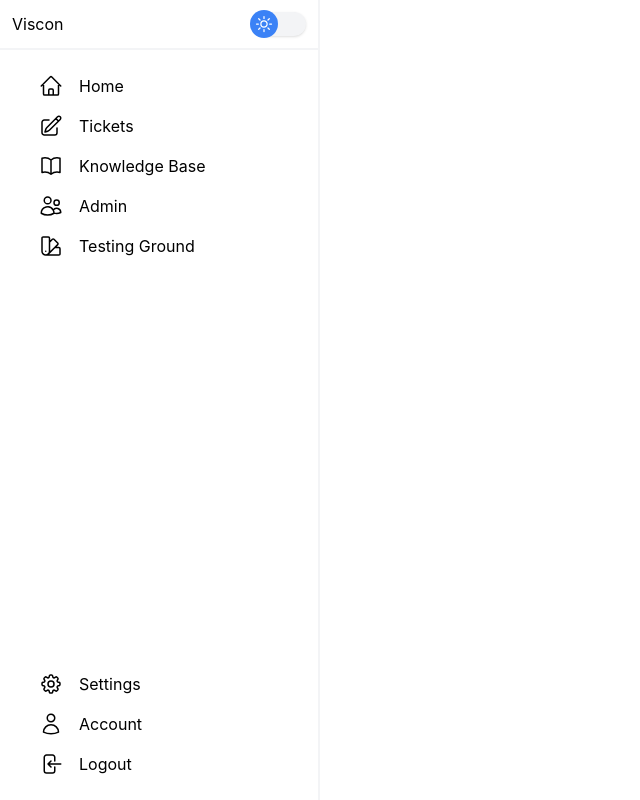
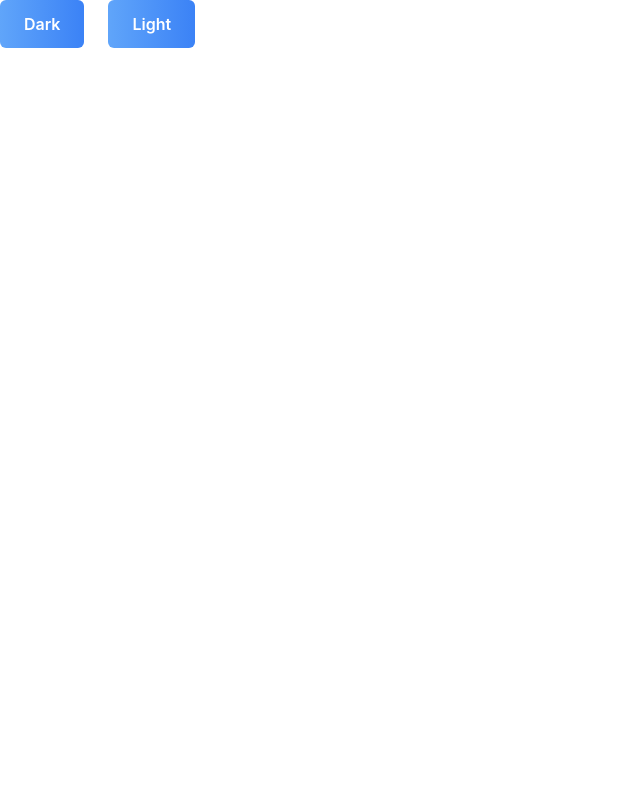
Before and after one commit to The0Danktor/Project-C, a React (Create React App) app in the folder ClientApp/: page / in a window 1280 px wide. Shown: the whole page, without its empty margins (0-640 px from the left). Built offline with nearby package versions, Linux system fonts and the light colour scheme.

Commit message:
Revert "Merge remote-tracking branch 'origin/Sidebar' into tickets"
This reverts commit f0e9f49c07b26740ff41387f9d1a07b7b62cedea, reversing
changes made to 8f234b62dfc061f9f1d17fd5c66b508392c56ef5.

```diff
--- a/ClientApp/package.json
+++ b/ClientApp/package.json
@@ -3,7 +3,6 @@
   "version": "0.1.0",
   "private": true,
   "dependencies": {
-    "@heroicons/react": "^2.0.12",
     "@reduxjs/toolkit": "^1.8.5",
     "@testing-library/jest-dom": "^5.16.5",
     "@testing-library/react": "^13.4.0",
--- /dev/null
+++ b/ClientApp/src/components/Customer/NavSide.tsx
@@ -0,0 +1,21 @@
+import React from "react";
+import { DarkmodeSwitch } from "../Shared/DarkmodeSwitch";
+
+export function NavSide() {
+
+  return (
+    <div className="absolute left-0 h-screen w-80 flex flex-col bg-white dark:bg-gray-900 border-r-2 border-gray-200 dark:border-gray-800 transition duration-300" >
+      <div className="flex justify-between w-full py-3 px-3 border-b-2 border-gray-200 dark:border-gray-800 transition duration-300">
+        <p className="text-black dark:text-white transition duration-300">Viscon</p>
+        <DarkmodeSwitch />
+      </div>
+      <div className="flex flex-col item">
+        <p className="dark:text-white mx-4 my-2 transition duration-300">Home</p>
+        <p className="dark:text-white mx-4 my-2 transition duration-300">Tickets</p>
+        <p className="dark:text-white mx-4 my-2 transition duration-300">KnowledgeBase</p>
+        <p className="dark:text-white mx-4 my-2 transition duration-300">Admin</p>
+        <p className="dark:text-white mx-4 my-2 transition duration-300">Settings</p>
+      </div>
+    </div>
+  );
+}
--- /dev/null
+++ b/ClientApp/src/components/NavSide.tsx
@@ -0,0 +1,50 @@
+import React from "react";
+import { Link } from "react-router-dom";
+
+/* <div className="bg-white dark:bg-gray-900 flex items-center justify-center w-screen h-screen flex-col">
+        <div className="bg-white border rounded-md border-gray-300 flex text-gray-700 text-sm font-medium py-0.5 px-2 dark:bg-gray-900 dark:text-gray-300 dark:border-gray-700 m-2">
+          homePage
+        </div>
+        <button
+          className="bg-white border rounded-md border-gray-300 flex text-gray-700 text-sm font-medium py-0.5 px-2 dark:bg-gray-900 dark:text-gray-300 dark:border-gray-700 m-2"
+          onClick={toggleLightMode}
+        >
+          light
+        </button>
+        <button
+          className="bg-white border rounded-md border-gray-300 flex text-gray-700 text-sm font-medium py-0.5 px-2 dark:bg-gray-900 dark:text-gray-300 dark:border-gray-700 m-2"
+          onClick={toggleDarkMode}
+        >
+          dark
+        </button>
+      </div> */
+
+export function NavSide() {
+  const root = document.getElementsByTagName("html")[0];
+  const toggleDarkMode = () => {
+    root.setAttribute("class", "dark");
+    localStorage.theme = "dark";
+  };
+  const toggleLightMode = () => {
+    root.removeAttribute("class");
+    localStorage.theme = "light";
+  };
+  return (
+    <div className="absolute left-0 h-screen w-1/5 flex flex-col justify-center bg-white dark:bg-blue-400">
+      <div className="absolute top-0">
+        <button
+          onClick={toggleDarkMode}
+          className="bg-gradient-to-r from-blue-400 to-blue-500 hover:from-red-500 hover:to-orange-500 text-white font-semibold px-6 py-3 rounded-md mr-6"
+        >
+          <h1>Dark</h1>
+        </button>
+        <button
+          onClick={toggleLightMode}
+          className="bg-gradient-to-r from-blue-400 to-blue-500 hover:from-red-500 hover:to-orange-500 text-white font-semibold px-6 py-3 rounded-md mr-6"
+        >
+          Light
+        </button>
+      </div>
+    </div>
+  );
+}
--- a/ClientApp/src/components/Shared/DarkmodeSwitch.tsx
+++ b/ClientApp/src/components/Shared/DarkmodeSwitch.tsx
@@ -37,7 +37,7 @@ export function DarkmodeSwitch() {
     </svg>
   );
 
-  let [logo, setLogo] = useState( localStorage.theme === "dark"? {svg: moon, name: "moon" } : {svg: sun, name: "sun" } );
+  let [logo, setLogo] = useState({ svg: moon, name: "moon" });
 
   const root = document.getElementsByTagName("html")[0];
   const toggleDarkMode = () => {
@@ -65,12 +65,12 @@ export function DarkmodeSwitch() {
   return (
     <div>
       <button
-        className="w-10 h5 md:w-12 md:h-6 rounded-2xl bg-gray-100 dark:bg-gray-800  flex items-center  transition duration-300 focus:outline-none shadow"
+        className="w-10 h5 md:w-12 md:h-6 rounded-2xl bg-gray-200 dark:bg-gray-800  flex items-center  transition duration-300 focus:outline-none shadow"
         onClick={onChange}
       >
         <div
           id="switch-toggle"
-          className="w-6 h-6 md:w-7 md:h-7 relative rounded-full transition duration-500 transform bg-blue-500 -translate-x-2 dark:translate-x-full dark:bg-gray-700 p-1 text-white flex items-center justify-center"
+          className="w-6 h-6 md:w-7 md:h-7 relative rounded-full transition duration-500 transform bg-yellow-500 -translate-x-2 dark:translate-x-full dark:bg-gray-700 p-1 text-white flex items-center justify-center"
         >
           {logo.svg}
         </div>
--- a/ClientApp/src/components/Shared/NavSide.tsx
+++ /dev/null
@@ -1,72 +0,0 @@
-import React from "react";
-import { DarkmodeSwitch } from "./DarkmodeSwitch";
-import NavSideButton from "./NavSideButton";
-import {
-  BookOpenIcon,
-  HomeIcon,
-  PencilSquareIcon,
-  UsersIcon,
-  UserIcon,
-  ArrowLeftOnRectangleIcon,
-  Cog8ToothIcon,
-  SwatchIcon,
-} from "@heroicons/react/24/outline";
-
-export function NavSide() {
-  return (
-    <div className="absolute left-0 h-screen w-80 flex flex-col bg-white dark:bg-gray-900 border-r-2 border-gray-100 dark:border-gray-800 transition duration-300">
-      <div className="flex justify-between w-full py-3 px-3 border-b-2 border-gray-100 dark:border-gray-800 transition duration-300">
-        <p className="text-black dark:text-gray-400 transition duration-300">
-          Viscon
-        </p>
-        <DarkmodeSwitch />
-      </div>
-      <div className="flex flex-col h-full justify-between">
-        <div className="flex flex-col items-center my-4">
-          <NavSideButton
-            title="Home"
-            svg={<HomeIcon className="w-6 h-6 m-2" />}
-            page="../"
-          />
-          <NavSideButton
-            title="Tickets"
-            svg={<PencilSquareIcon className="w-6 h-6 m-2" />}
-            page="../tickets"
-          />
-          <NavSideButton
-            title="Knowledge Base"
-            svg={<BookOpenIcon className="w-6 h-6 m-2" />}
-            page="../knowledge"
-          />
-          <NavSideButton
-            title="Admin"
-            svg={<UsersIcon className="w-6 h-6 m-2" />}
-            page="../admin"
-          />
-          <NavSideButton
-            title="Testing Ground"
-            svg={<SwatchIcon className="w-6 h-6 m-2" />}
-            page="../test"
-          />
-        </div>
-        <div className="flex flex-col items-center my-4">
-          <NavSideButton
-            title="Settings"
-            svg={<Cog8ToothIcon className="w-6 h-6 m-2" />}
-            page="../settings"
-          />
-          <NavSideButton
-            title="Account"
-            svg={<UserIcon className="w-6 h-6 m-2" />}
-            page="../account"
-          />
-          <NavSideButton
-            title="Logout"
-            svg={<ArrowLeftOnRectangleIcon className="w-6 h-6 m-2" />}
-            page="../logout"
-          />
-        </div>
-      </div>
-    </div>
-  );
-}
--- a/ClientApp/src/components/Shared/NavSideButton.tsx
+++ /dev/null
@@ -1,20 +0,0 @@
-import React from "react";
-import { Link, LinkProps } from "react-router-dom";
-
-interface NavSideButtonProps {
-  title?: string;
-  svg?: JSX.Element;
-  page: LinkProps["to"];
-}
-
-export default function NavSideButton(props: NavSideButtonProps) {
-  return (
-    <Link
-      to={props.page}
-      className=" h-10 w-72 flex text-black dark:text-gray-400 dark:hover:text-white hover:bg-gray-100 dark:hover:bg-gray-800 rounded-md px-4 transition duration-300"
-    >
-      {props.svg}
-      <p className="m-2">{props.title}</p>
-    </Link>
-  );
-}
--- a/ClientApp/src/pages/Admin.tsx
+++ b/ClientApp/src/pages/Admin.tsx
@@ -1,13 +1,9 @@
 import React from "react";
-import { NavSide } from "../components/Shared/NavSide";
 
 export function Admin() {
   return (
-    <div className="bg-white dark:bg-gray-900 transition duration-300 w-screen h-screen">
-      <NavSide />
-      <div>
-        <h1>Admin</h1>
-      </div>
+    <div>
+      <h1>Admin</h1>
     </div>
   );
 }
--- a/ClientApp/src/pages/HomePage.tsx
+++ b/ClientApp/src/pages/HomePage.tsx
@@ -1,5 +1,5 @@
 import React from "react";
-import { NavSide } from "../components/Shared/NavSide";
+import { NavSide } from "../components/NavSide";
 
 
 export function HomePage() {
--- a/ClientApp/src/pages/Knowledge.tsx
+++ b/ClientApp/src/pages/Knowledge.tsx
@@ -1,13 +1,9 @@
-import React from "react";
-import { NavSide } from "../components/Shared/NavSide";
+import React from 'react';
 
 export function Knowledge() {
-  return (
-    <div className="bg-white dark:bg-gray-900 transition duration-300 w-screen h-screen flex flex-row">
-      <NavSide />
-      <div>
-        <h1>Knowledge</h1>
-      </div>
-    </div>
-  );
+    return (
+        <div>
+            <h1>Knowledge</h1>
+        </div>
+    )
 }
--- a/ClientApp/src/pages/TestPage.tsx
+++ b/ClientApp/src/pages/TestPage.tsx
@@ -1,4 +1,4 @@
-import { NavSide } from "../components/Shared/NavSide";
+import { NavSide } from "../components/Customer/NavSide";
 import React from 'react'
 
 
```
Also changed, not shown: 1 other file (tests, documents, lock files or other folders).
